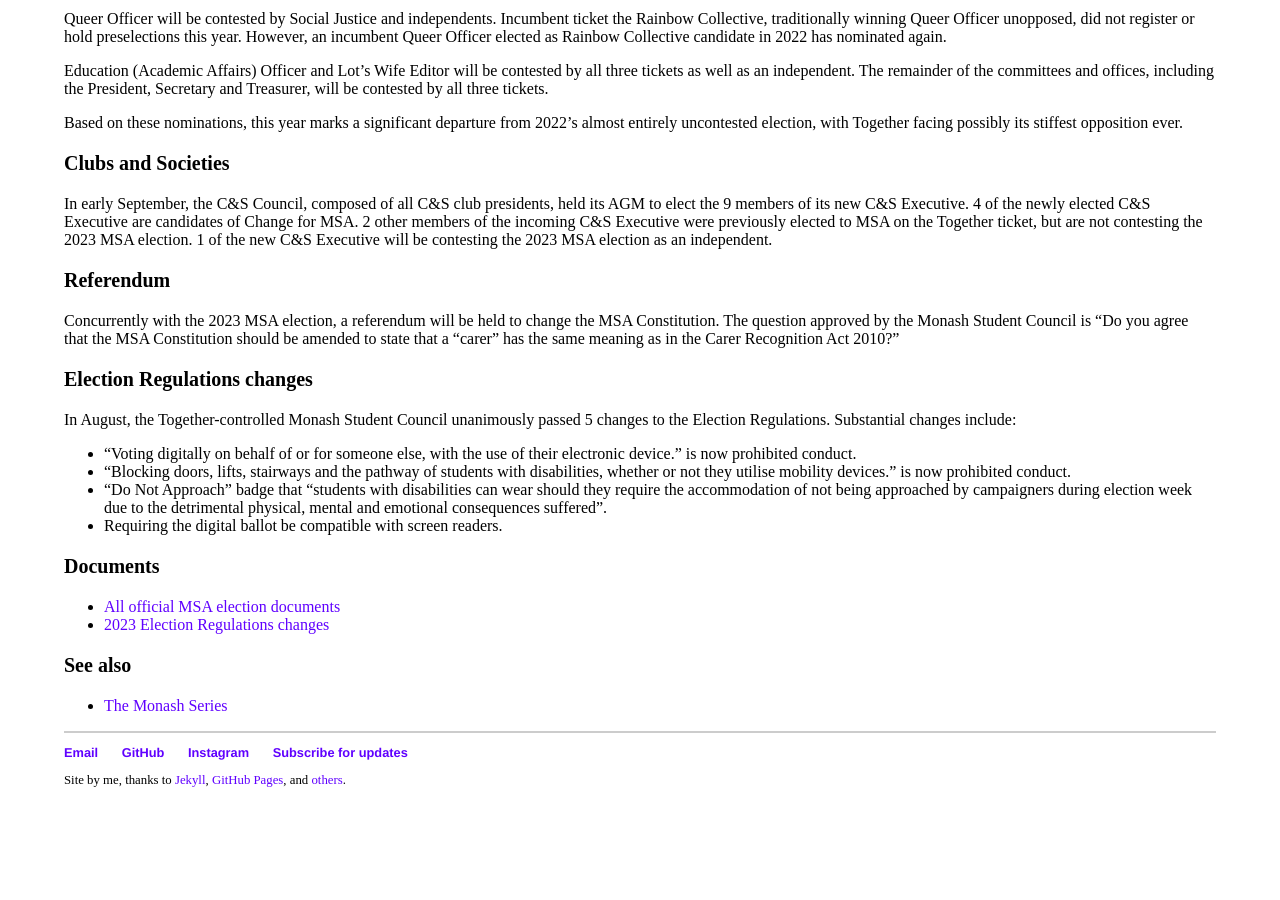
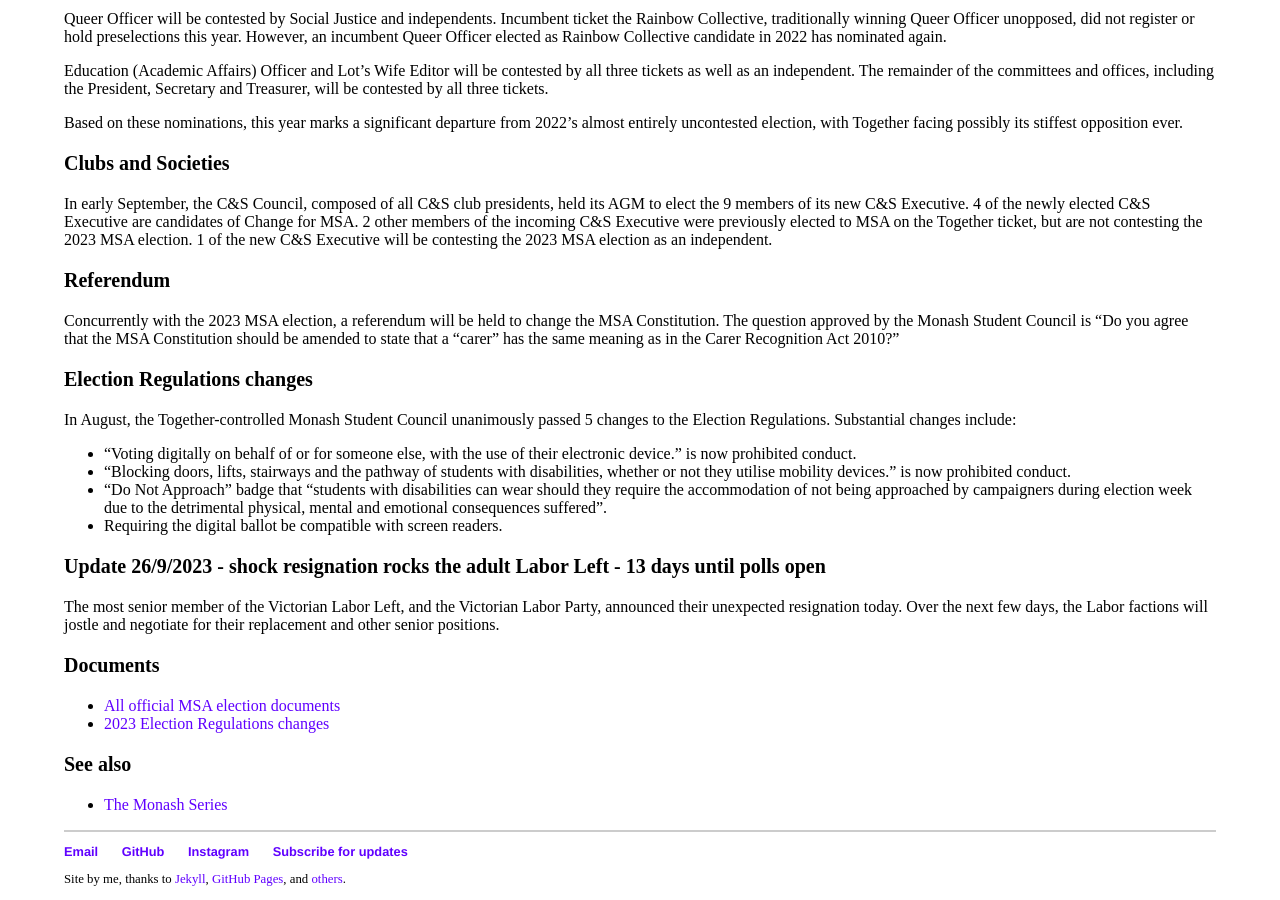
Before and after one commit to nhtnhanbn/nhtnhanbn.github.io, a Jekyll site: the page built from _repository/msa23.md, in a window 1280 px wide and 900 px high, scrolled down 697 px. Built offline with Jekyll 4.4.1, drawn with Linux system fonts in a browser that asks for light colours; before the commit the page ends 1498 px from its top, so only the background shows below that; some of the changed text lies outside the part shown.

Commit message:
Update msa23

```diff
--- a/_repository/msa23.md
+++ b/_repository/msa23.md
@@ -3,7 +3,7 @@
 title: 2023 elections of the Monash Student Association
 ---
 
-Page last updated 22/9/2023.
+Page last updated 26/9/2023.
 
 ## 2023 elections of the Monash Student Association
 
@@ -49,6 +49,10 @@
 - "Do Not Approach" badge that "students with disabilities can wear should they require the accommodation of not being approached by campaigners during election week due to the detrimental physical, mental and emotional consequences suffered".
 - Requiring the digital ballot be compatible with screen readers.
 
+### Update 26/9/2023 - shock resignation rocks the adult Labor Left - 13 days until polls open
+
+The most senior member of the Victorian Labor Left, and the Victorian Labor Party, announced their unexpected resignation today. Over the next few days, the Labor factions will jostle and negotiate for their replacement and other senior positions.
+
 ### Documents
 
 - [All official MSA election documents](https://msa.monash.edu/elections)
```
